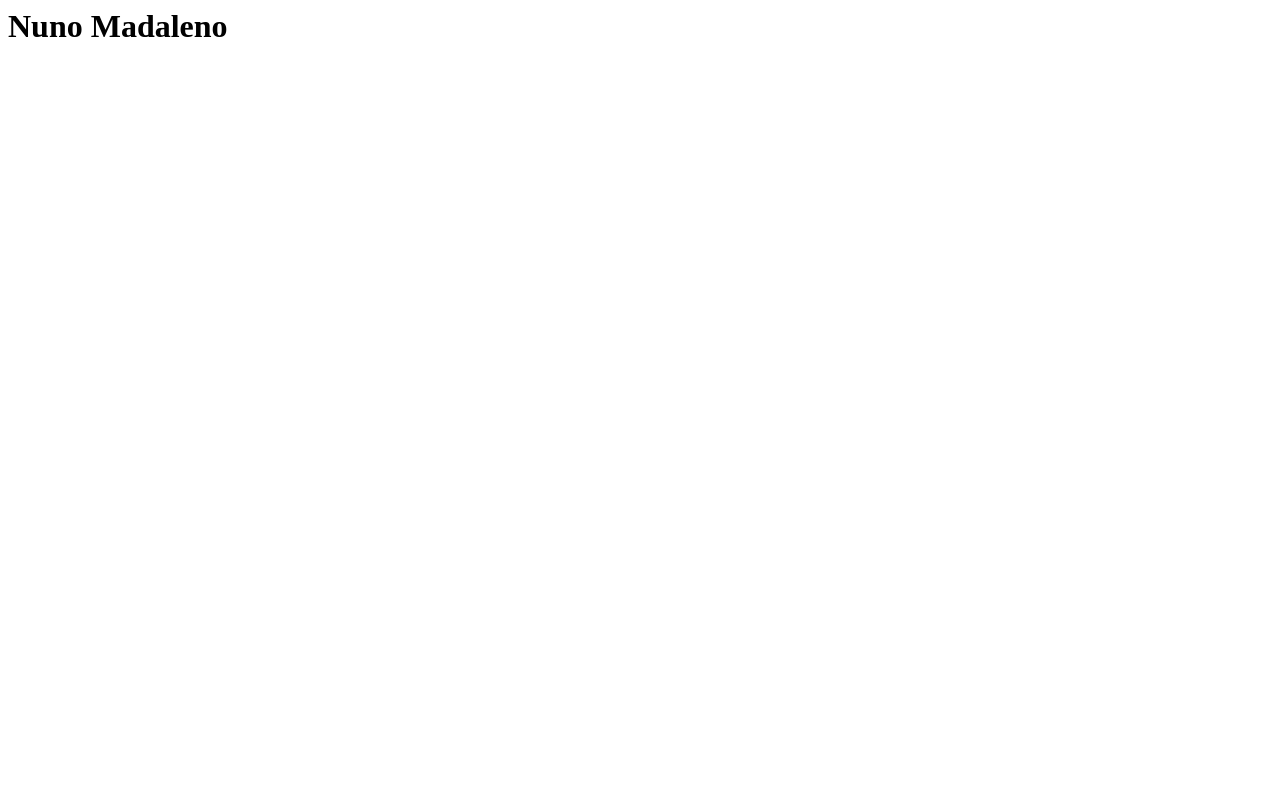
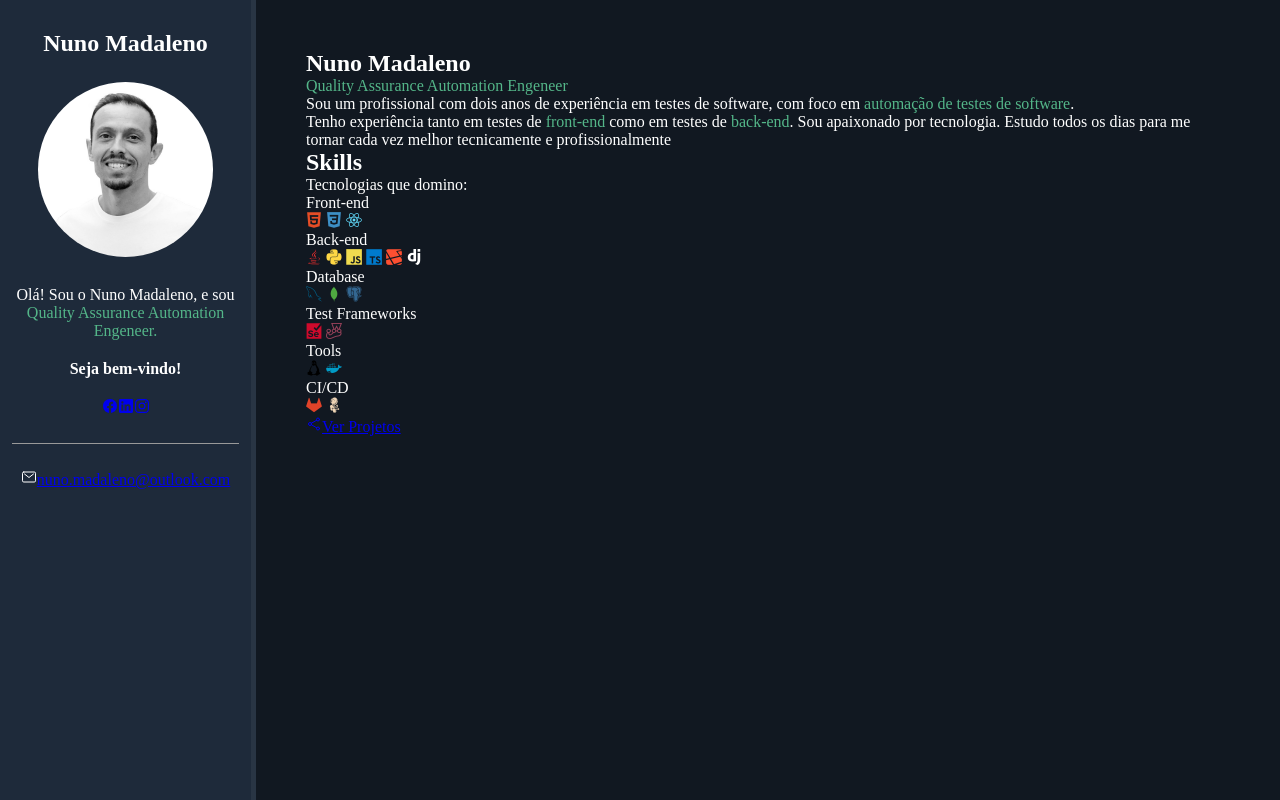
Before and after one commit to Nuno-Madaleno/nunomadaleno.github.io, a plain HTML site: page index.html in a window 1280 px wide. Drawn offline with nearby package versions, Linux system fonts and the light colour scheme.

Commit message:
Continuação de desenvolvimento da página html
(ADDED)
Arquivos de imagem
CSS - Estilos da página

(Updated)
index.html

```diff
--- /dev/null
+++ b/css/styles.css
@@ -0,0 +1,77 @@
+/* Reset */
+
+* {
+    padding: 0;
+    margin: 0;
+    font-family: "Roboto, sans-serif";
+    box-sizing: border-box;
+}
+
+/* Variables */
+
+:root {
+    --main-color: #54B689;
+    --main-text-color: #FFF;
+    --border-color: #999;
+    --bio-bg-color: #1E2A3A;
+    --bio-border-color: #293544;
+    --about-bg-color: #111821;
+}
+
+/* General */
+.highlight {
+    color: var(--main-color);
+}
+
+/* Containers */
+
+#container {
+    display: flex;
+    flex-direction: row;
+    color: var(--main-text-color);
+}
+
+#bio-container {
+    flex: 1 1 20%;
+    min-height: 100vh;
+    background-color: var(--bio-bg-color);
+    text-align: center;
+    padding: 30px 12px;
+    border-right: 5px solid var(--bio-border-color);
+}
+
+#about-container {
+    flex: 1 1 80%;
+    min-height: 100vh;
+    background-color: var(--about-bg-color);
+    padding: 50px;
+}
+
+/* Bio container */
+#bio-container h2 {
+    margin-bottom: 25px;
+}
+
+#bio-container p {
+    margin-bottom: 20px;
+}
+
+#bio-container #welcome-text {
+    font-weight: bold;
+}
+
+#bio-img {
+    width: 175px;
+    height: 175px;
+    border-radius: 50%;
+    margin-bottom: 25px;
+}
+
+#social-container {
+    display: flex;
+    justify-content: center;
+    list-style: none;
+    border-bottom: 1px solid var(--border-color);
+    padding-bottom: 25px;
+    margin-bottom: 25px;
+}
--- a/index.html
+++ b/index.html
@@ -1 +1,118 @@
-<h1>Nuno Madaleno</h1>
+<!DOCTYPE html>
+<html lang="en">
+
+<head>
+    <meta charset="UTF-8" />
+    <meta name="viewport" content="width=device-width, initial-scale=1.0" />
+    <title>Portfólio Nuno Madaleno</title>
+    <!-- Google Fonts -->
+    <link rel="preconnect" href="https://fonts.googleapis.com" />
+    <link rel="preconnect" href="https://fonts.gstatic.com" crossorigin />
+    <link href="https://fonts.googleapis.com/css2?family=Roboto:ital,wght@0,100..900;1,100..900&display=swap"
+        rel="stylesheet" />
+    <!-- Dev Icon Fonts -->
+    <link rel="stylesheet" type="text/css" href="https://cdn.jsdelivr.net/gh/devicons/devicon@latest/devicon.min.css" />
+    <!-- CSS do Projecto -->
+    <link rel="stylesheet" href="css/styles.css" />
+</head>
+
+<body>
+    <main id="container">
+        <aside id="bio-container">
+            <h2>Nuno Madaleno</h2>
+            <img id="bio-img" src="img/profile.jpg" alt="Nuno Madaleno" />
+            <p>
+                Olá! Sou o Nuno Madaleno, e sou
+                <span class="highlight">Quality Assurance Automation Engeneer.</span>
+            </p>
+            <p id="welcome-text">Seja bem-vindo!</p>
+            <ul id="social-container">
+                <li>
+                    <a href="#" target="_blank"><ion-icon name="logo-facebook"></ion-icon></a>
+                </li>
+                <li>
+                    <a href="#" target="blank"><ion-icon name="logo-linkedin"></ion-icon></a>
+                </li>
+                <li>
+                    <a href="#" target="_blank"><ion-icon name="logo-instagram"></ion-icon></a>
+                </li>
+            </ul>
+            <div id="email-container">
+                <ion-icon name="mail-outline"></ion-icon><a
+                    href="mailto:nuno.madaleno@outlook.com">nuno.madaleno@outlook.com</a>
+            </div>
+        </aside>
+        <section id="about-container">
+            <h1 id="name">Nuno Madaleno</h1>
+            <p id="title">
+                <span class="highlight">Quality Assurance Automation Engeneer</span>
+            </p>
+            <p id="description"></p>
+            <p id="description">
+                Sou um profissional com dois anos de experiência em testes de
+                software, com foco em
+                <span class="highlight">automação de testes de software</span>.
+            </p>
+            <p id="description">
+                Tenho experiência tanto em testes de
+                <span class="highlight">front-end</span> como em testes de
+                <span class="highlight">back-end</span>. Sou apaixonado por
+                tecnologia. Estudo todos os dias para me tornar cada vez melhor
+                tecnicamente e profissionalmente
+            </p>
+            <h2 id="skills-section-tittle">Skills</h2>
+            <p id="description">Tecnologias que domino:</p>
+            <div id="skills-container">
+                <div id="skills-box">
+                    <p id="skills-tittle">Front-end</p>
+                    <i class="devicon-html5-plain colored"></i>
+                    <i class="devicon-css3-plain colored"></i>
+                    <i class="devicon-react-plain colored"></i>
+                    <i class="devicon-angular-plain"></i>
+                </div>
+                <div id="skills-box">
+                    <p id="skills-tittle">Back-end</p>
+                    <i class="devicon-java-plain colored"></i>
+                    <i class="devicon-python-plain colored"></i>
+                    <i class="devicon-javascript-plain colored"></i>
+                    <i class="devicon-typescript-plain colored"></i>
+                    <i class="devicon-laravel-plain colored"></i>
+                    <i class="devicon-django-plain"></i>
+                </div>
+                <div id="skills-box">
+                    <p id="skills-tittle">Database</p>
+                    <i class="devicon-mysql-plain colored"></i>
+                    <i class="devicon-mongodb-plain colored"></i>
+                    <i class="devicon-postgresql-plain colored"></i>
+                </div>
+                <div id="skills-box">
+                    <p id="skills-tittle">Test Frameworks</p>
+                    <i class="devicon-cypressio-plain colored"></i>
+                    <i class="devicon-selenium-plain colored"></i>
+                    <i class="devicon-postman-plain colored"></i>
+                    <i class="devicon-jest-plain colored"></i>
+                    <i class="devicon-playwright-plain colored"></i>
+                </div>
+                <div id="skills-box">
+                    <p id="skills-tittle">Tools</p>
+                    <i class="devicon-linux-plain colored"></i>
+                    <i class="devicon-docker-plain colored"></i>
+                </div>
+                <div id="skills-box">
+                    <p id="skills-tittle">CI/CD</p>
+                    <i class="devicon-githubactions-plain colored"></i>
+                    <i class="devicon-gitlab-plain colored"></i>
+                    <i class="devicon-jenkins-plain colored"></i>
+                </div>
+            </div>
+
+            <a href="#" id="btn-projects"><ion-icon name="share-social-outline"></ion-icon><span>Ver Projetos</span></a>
+        </section>
+    </main>
+
+    <!-- Ion Icons -->
+    <script type="module" src="https://unpkg.com/ionicons@7.1.0/dist/ionicons/ionicons.esm.js"></script>
+    <script nomodule src="https://unpkg.com/ionicons@7.1.0/dist/ionicons/ionicons.js"></script>
+</body>
+
+</html>
```
Also changed, not shown: img/profile.jpg (added).
